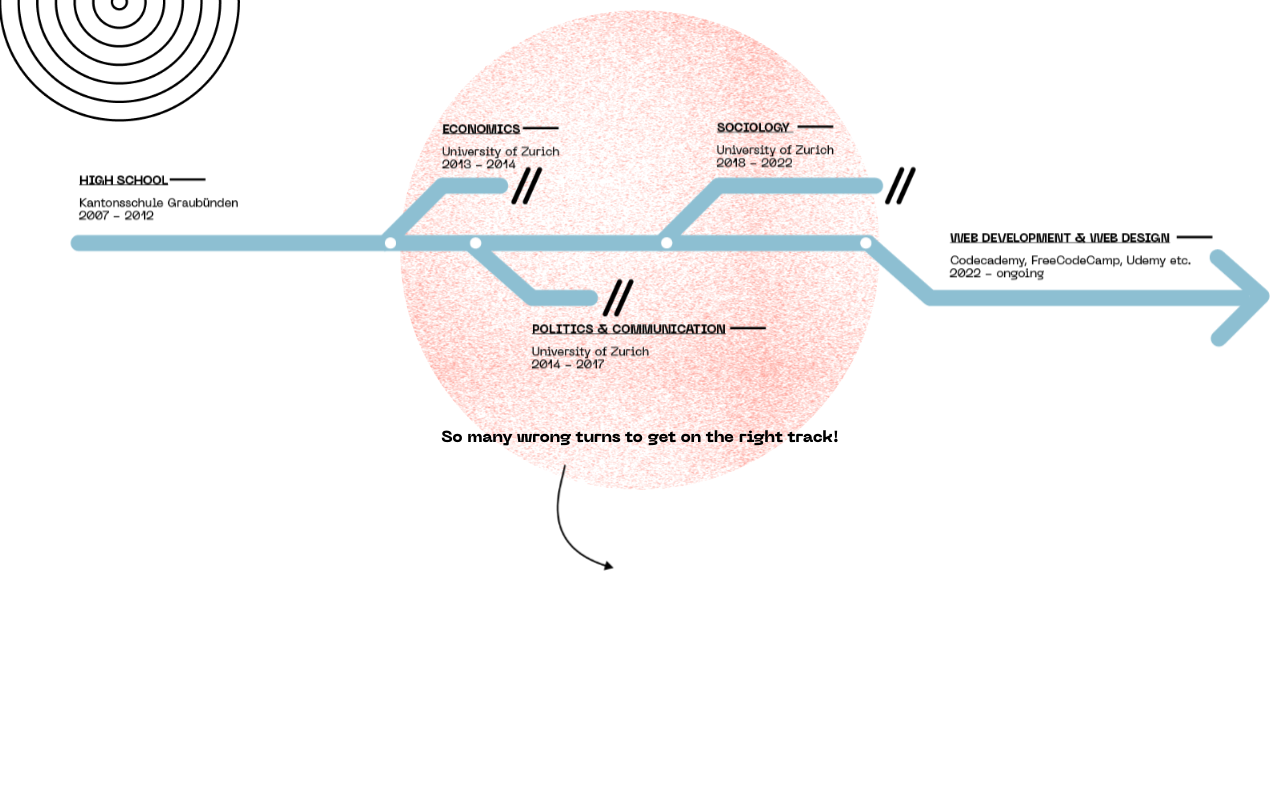
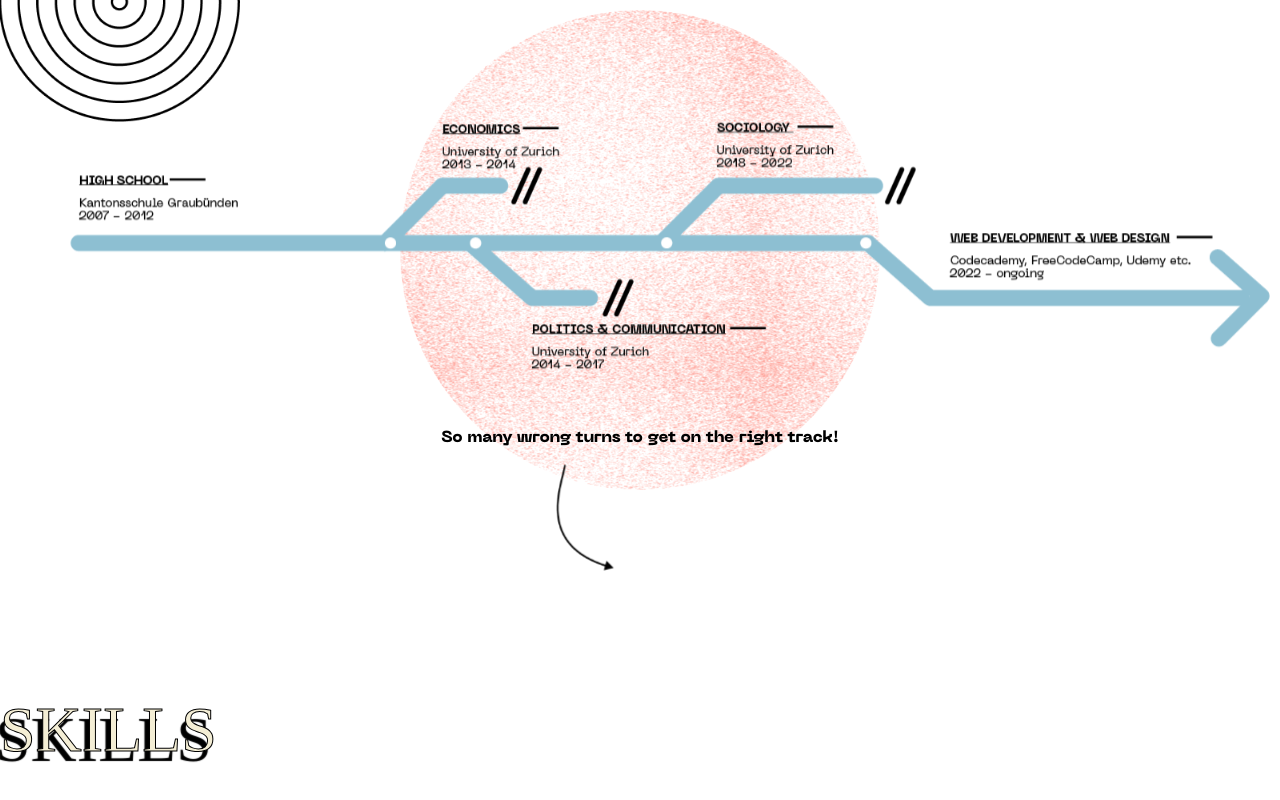
Before and after one commit to heckspoiler/wirz-portfolio, a React (Create React App) app in the folder wirz-portfolio/: page / in a window 1280 px wide. Shown: the part 3457-4257 px from the top of the page. Before the commit the page ends 4107 px from the top, so only its background shows below. Built offline with nearby package versions, Linux system fonts and the light colour scheme; a web font is replaced by a local one.

Commit message:
adding section six

```diff
--- a/wirz-portfolio/src/App.js
+++ b/wirz-portfolio/src/App.js
@@ -6,6 +6,7 @@ import { SectionTwo } from "./section_2/SectionTwo";
 import { SectionThree } from "./section_3/SectionThree";
 import { SectionFour } from "./section_4/SectionFour";
 import { SectionFive } from "./section_5/SectionFive";
+import { SectionSix } from "./section_6/SectionSix";
 
 function App() {
   return (
@@ -15,6 +16,7 @@ function App() {
       <SectionThree />
       <SectionFour />
       <SectionFive />
+      <SectionSix />
     </div>
   );
 }
--- /dev/null
+++ b/wirz-portfolio/src/section_6/SectionSix.js
@@ -0,0 +1,28 @@
+import React from "react";
+import "./SectionSix.css";
+import { motion as m } from "framer-motion";
+import { useInView } from "react-intersection-observer";
+import { useEffect } from "react";
+import { useAnimation } from "framer-motion";
+import ableton from "./img/ableton.png";
+import css from "./img/css.png";
+import figma from "./img/figma.png";
+import html from "./img/html.png";
+import illustrator from "./img/illustrator.png";
+import indesign from "./img/indesign.png";
+import javascript from "./img/javascript.png";
+import photoshop from "./img/photoshop.png";
+import react from "./img/react.png";
+import tailwind from "./img/tailwind.png";
+import scale from "./img/scale.png";
+import arrowSix from "./img/arrow_section-six.png";
+import ellipseOrange from "./img/ellipse_orange.png";
+import ellipseRed from "./img/ellipse_red.png";
+
+export const SectionSix = () => {
+  return (
+    <div className="section-six_container">
+      <h1 className="section-six_header">SKILLS</h1>
+    </div>
+  );
+};
```
Also changed, not shown: wirz-portfolio/src/section_6/SectionSix.css (added), wirz-portfolio/src/section_6/img/arrow_section-six.png (renamed from wirz-portfolio/src/section_6/img/section-six_arrow.png).
